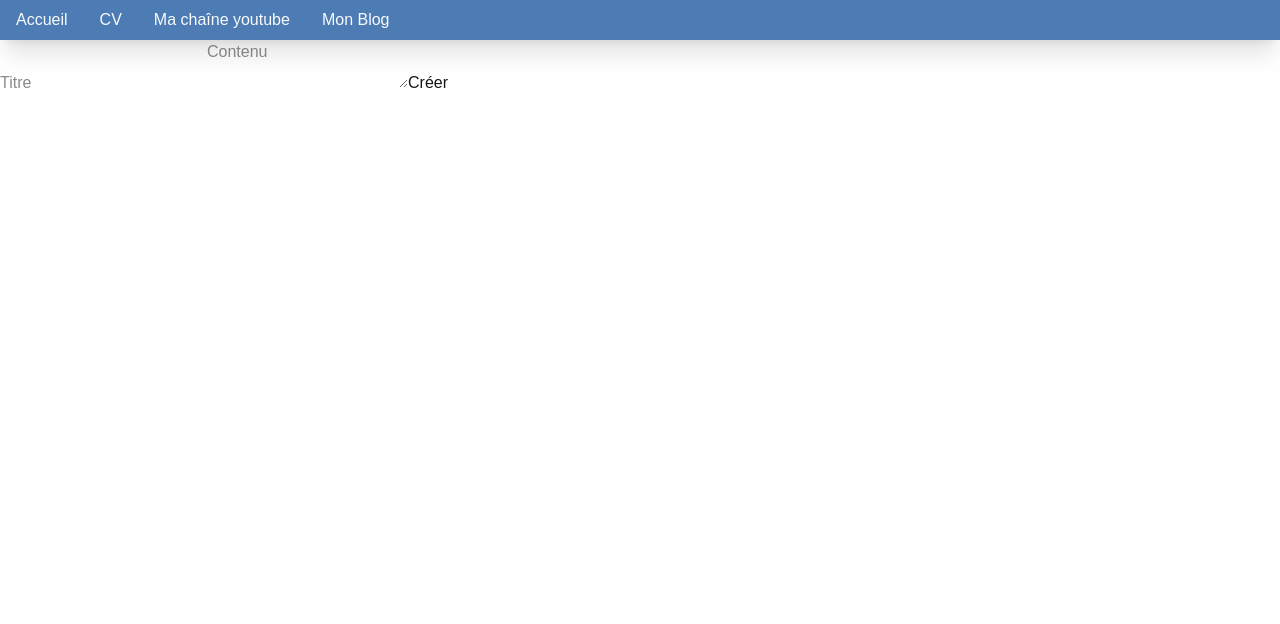
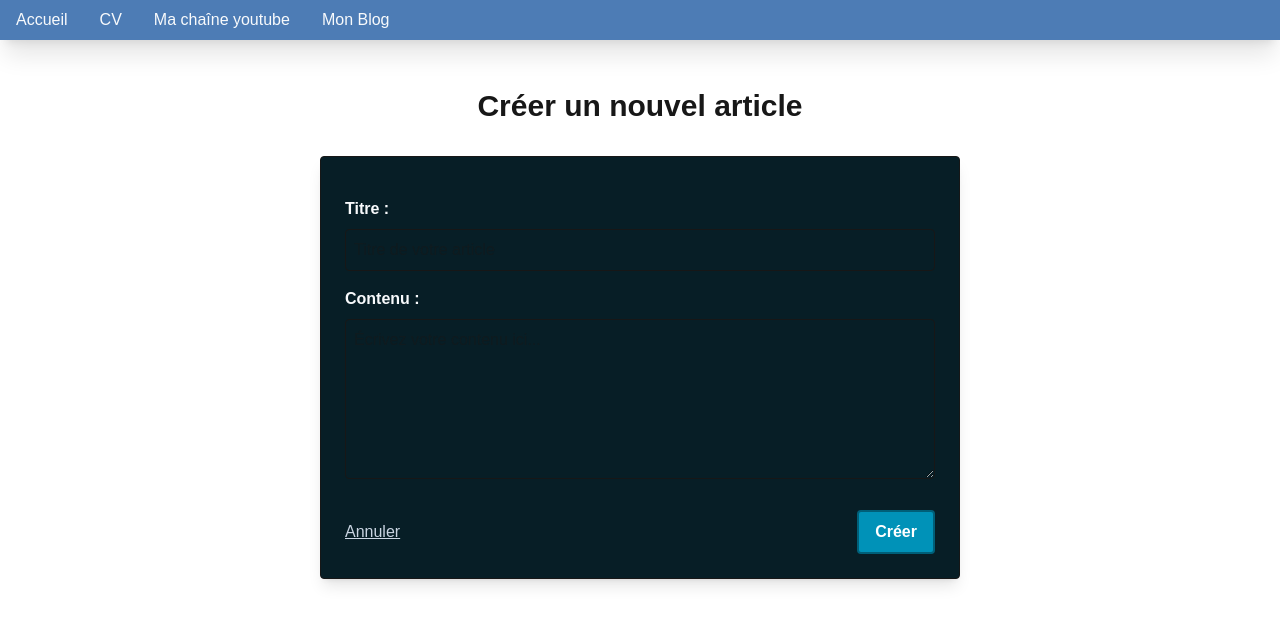
Before and after one commit to DocteurGaufre/mon-blog, a Next.js app: page /blog/new in a window 1280 px wide. Shown: the top 624 px of the page. Built offline with nearby package versions, Linux system fonts and the light colour scheme; no server answers.

Commit message:
Page blog + Page création blog

```diff
--- a/app/blog/[id]/page.tsx
+++ b/app/blog/[id]/page.tsx
@@ -1,4 +1,4 @@
-import { getPost, deletePost } from '@/lib/blog'
+import { getArticle } from '@/lib/blog'
 import Link from 'next/link'
 
 type BlogPostPageProps = {
@@ -6,8 +6,9 @@ type BlogPostPageProps = {
 }
 
 export default async function BlogPostPage(props: BlogPostPageProps) {
-  const id = Number((await props.params).id)
-  const post = await getPost(id)
+  const params = await props.params;
+  const id = params.id; // On garde l'ID en string (UUID)
+  const post = await getArticle(id)
 
   if (!post) {
     return (
@@ -21,8 +22,10 @@ export default async function BlogPostPage(props: BlogPostPageProps) {
   return (
     <div>
       <h1 className="text-center text-3xl my-8 font-bold">{post.title}</h1>
-      <p>{post.content}</p>
-      <Link href="/blog">Retour à la liste</Link>
+      <div className='border rounded m-4 p-4 bg-[#071e26]'>
+        <p className='py-2'>{post.content}</p>
+        <Link href="/blog" className='bg-green-600 hover:bg-green-500 border-2 border-green-700 text-white rounded px-3 py-0.5'>Retour à la liste</Link>
+      </div>
     </div>
   )
 }
--- a/app/blog/new/page.tsx
+++ b/app/blog/new/page.tsx
@@ -1,11 +1,31 @@
-import { createPost } from '@/lib/blog'
+import { addArticle } from '@/lib/blog' // Correction: on utilise addArticle, pas createPost
+import Link from 'next/link'
 
 export default function NewPostPage() {
   return (
-    <form action={createPost}>
-      <input name="title" placeholder="Titre" required />
-      <textarea name="content" placeholder="Contenu" required />
-      <button type="submit">Créer</button>
-    </form>
+    <div className="container mx-auto p-4 max-w-2xl">
+      <h1 className="text-center text-3xl my-8 font-bold">Créer un nouvel article</h1>
+
+      <form action={addArticle} className='border rounded p-6 shadow-lg bg-[#071e26]'>
+        <label className="block my-4">
+          <span className="text-slate-50 block mb-2 font-bold">Titre :</span>
+          <input className="border w-full p-2 rounded" name="title" required placeholder="Titre de votre article" />
+        </label>
+
+        <label className="block my-4">
+          <span className="text-slate-50 block mb-2 font-bold">Contenu :</span>
+          <textarea className="border w-full p-2 h-40 rounded" name="content" required placeholder="Écrivez votre contenu ici..." />
+        </label>
+
+        <div className="flex justify-between items-center mt-6">
+          <Link href="/blog" className="text-slate-300 hover:text-white underline">
+            Annuler
+          </Link>
+          <button type="submit" className="bg-cyan-600 border-cyan-800 border-2 text-white rounded px-4 py-2 hover:bg-cyan-700 font-bold">
+            Créer
+          </button>
+        </div>
+      </form>
+    </div>
   )
 }
--- a/app/blog/page.tsx
+++ b/app/blog/page.tsx
@@ -1,4 +1,5 @@
 import { addArticle, getArticles, removeArticleAction } from '@/lib/blog'
+import Link from 'next/link';
 
 export default async function Home() {
   const articles = await getArticles()
@@ -9,25 +10,37 @@ export default async function Home() {
         <div key={a.id} className="border rounded m-4">
           <h3 className="bg-[#436d9e] rounded-t px-3">{a.title}</h3>
           <p className='bg-[#071e26] p-2'>{a.content}</p>
-          <form action={removeArticleAction} className="bg-[#071e26] rounded-b">
-            <input type="hidden" name="id" value={a.id} />
-            <button type="submit" className="bg-red-600 border-red-700 hover:bg-red-400 hover:border-red-500 border-2 rounded px-1.5 pb-0.5 m-3">x</button>
-          </form>
+
+          {/* 2. Modification de la zone du bas pour inclure le bouton Voir et Supprimer */}
+          <div className="bg-[#071e26] rounded-b flex justify-between items-center pr-2">
+
+            {/* Bouton "Voir l'article" */}
+            <Link
+              href={`/blog/${a.id}`}
+              className="bg-green-600 hover:bg-green-500 border-2 border-green-700 text-white rounded px-3 py-0.5 m-3"
+            >
+              Voir
+            </Link>
+
+            {/* Formulaire de suppression existant */}
+            <form action={removeArticleAction}>
+              <input type="hidden" name="id" value={a.id} />
+              <button type="submit" className="bg-red-600 border-red-700 hover:bg-red-400 hover:border-red-500 border-2 rounded px-2 pb-0.5 m-3">x</button>
+            </form>
+          </div>
+
         </div>
       ))}
 
-      <form action={addArticle} className='border rounded p-3 m-4'>
-        <h3 className='font-bold'>Nouveau blog</h3>
-        <label className="block my-3">
-          Titre :
-          <input className="border mx-14 w-1/2 p-2" name="title" />
-        </label>
-        <label className="flex items-start gap-4 my-3">
-          <span>Contenu :</span>
-          <textarea className="border mx-3 w-8/10 p-2" name="content" />
-        </label>
-        <button className="bg-cyan-600 border-cyan-800 border-2 rounded px-1.5 pb-0.5">Créer</button>
-      </form>
+      {/* Nouveau bouton de création en bas de page */}
+      <div className="flex justify-center m-8">
+        <Link
+          href="/blog/new"
+          className="bg-cyan-600 border-cyan-800 border-2 text-white rounded px-6 py-2 hover:bg-cyan-700 font-bold"
+        >
+          + Nouvel article
+        </Link>
+      </div>
     </main>
   );
 }
--- a/lib/blog.ts
+++ b/lib/blog.ts
@@ -8,6 +8,11 @@ import { redirect } from 'next/navigation'
 
 export async function getArticles() {
   return await db.select().from(blogTable)
+}
+
+export async function getArticle(id: string) {
+  const result = await db.select().from(blogTable).where(eq(blogTable.id, id));
+  return result[0]; // Retourne le premier élément trouvé
 }
 
 export async function addArticle(form: FormData) {
```
